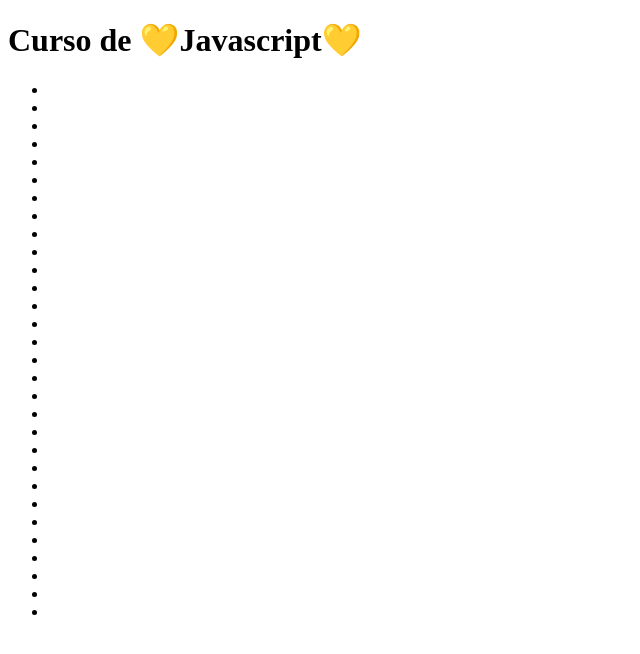
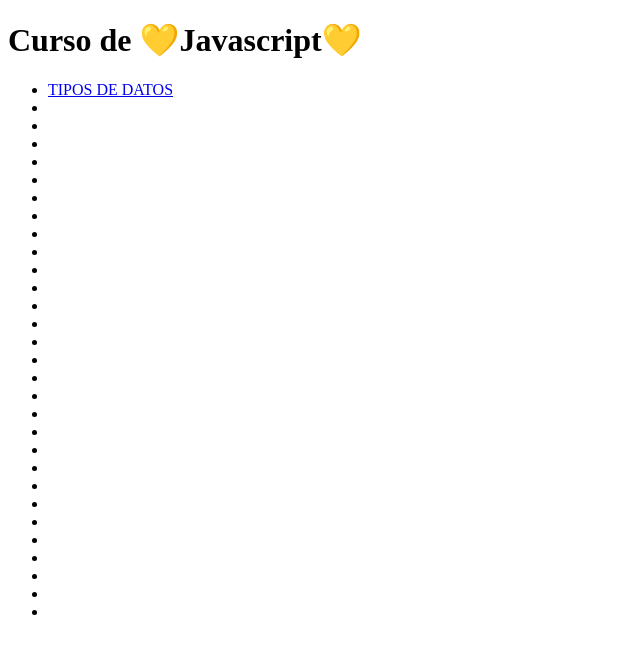
Before and after one commit to diegotvramos/curso-js, a plain HTML site: page index.html in a window 1280 px wide. Shown: the whole page, without its empty margins (0-640 px from the left). Drawn offline with Linux system fonts and the light colour scheme.

Commit message:
añadiendo link al index principal

```diff
--- a/index.html
+++ b/index.html
@@ -8,7 +8,7 @@
 <body>
     <h1>Curso de 💛Javascript💛</h1>
     <ul class="menu">
-        <li><a href="1_tipos_de_datos/"></a></li>
+        <li><a href="1_tipos_de_datos/index-tipos-de-datos.html"> TIPOS DE DATOS</a></li>
         <li></li>
         <li></li>
         <li></li>
```
